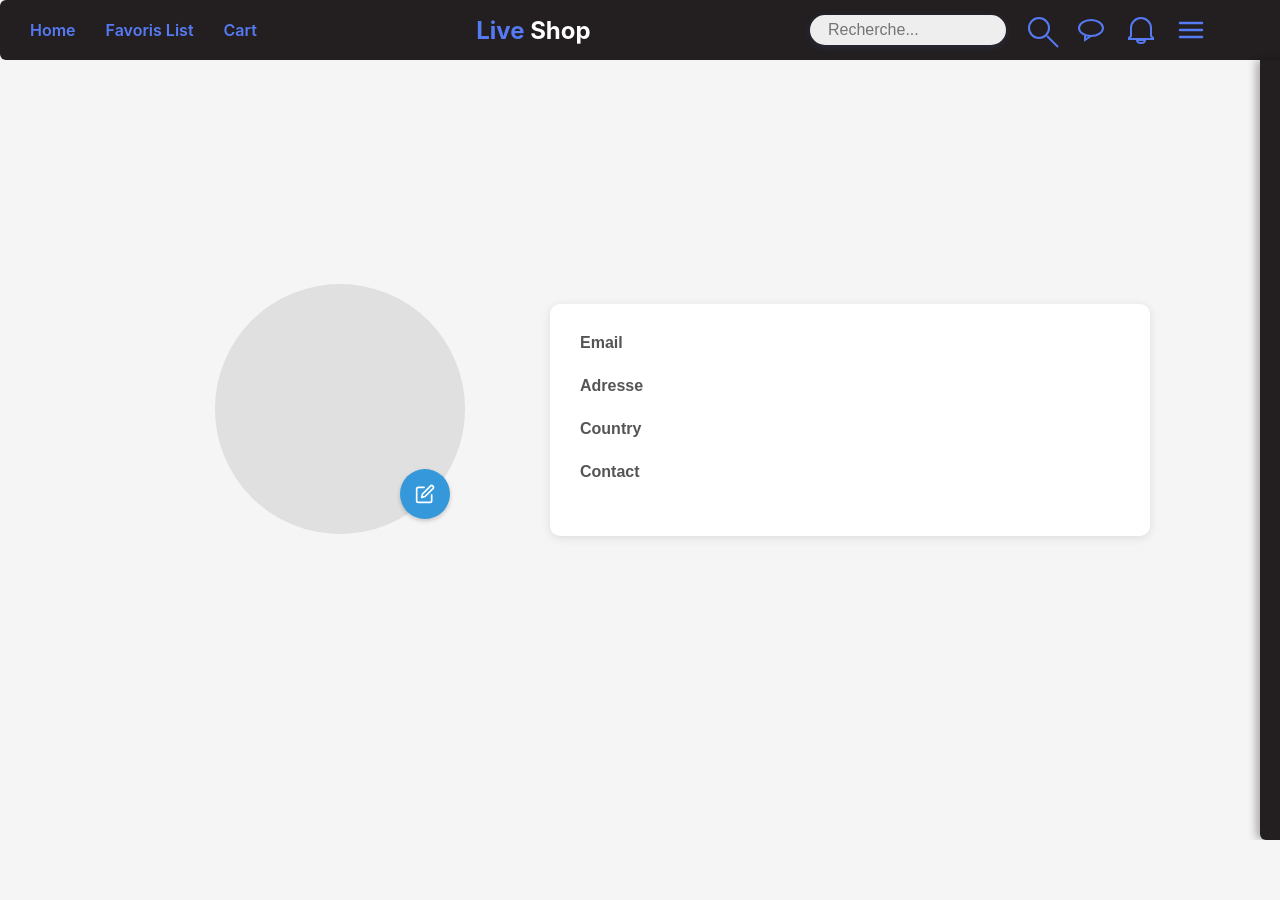
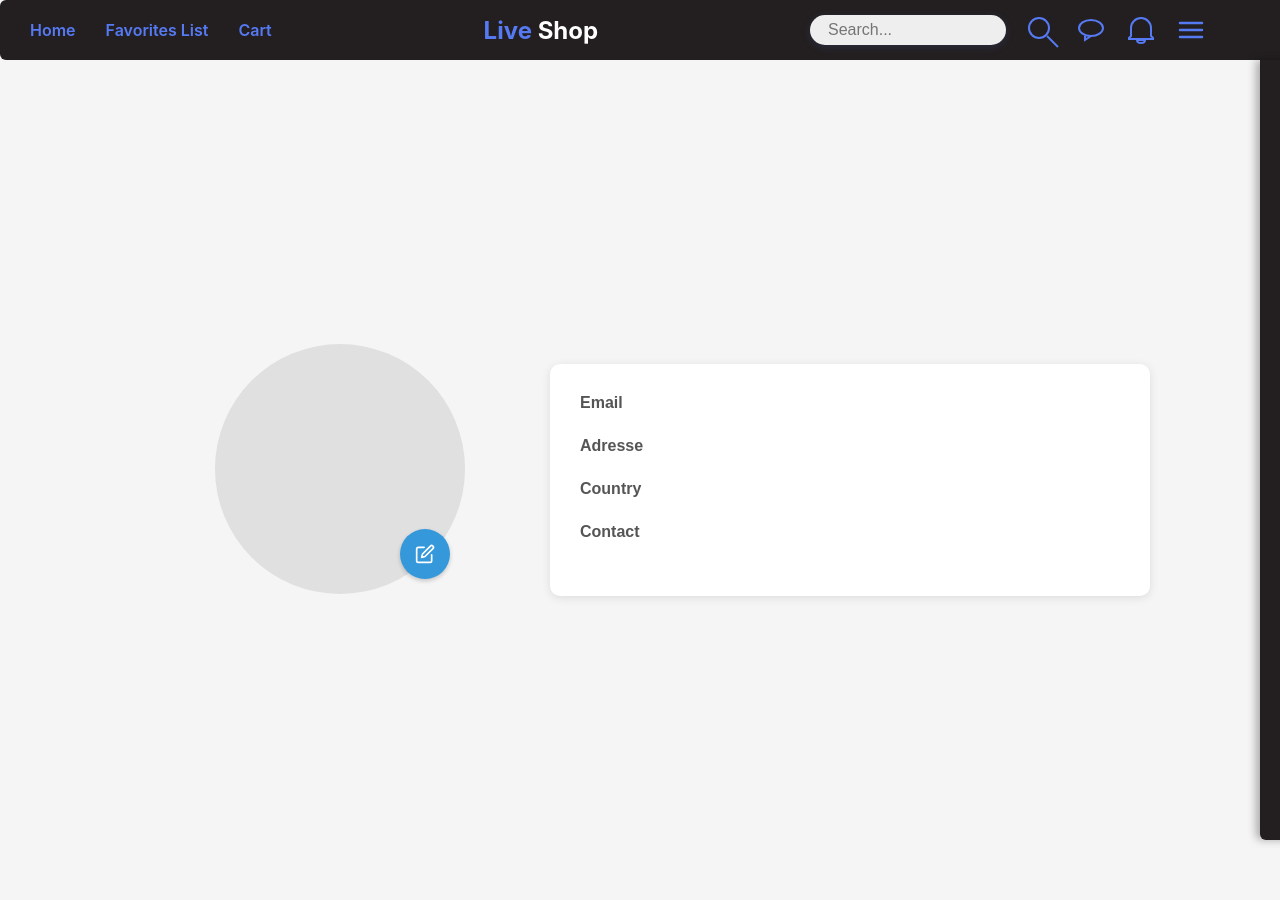
Before and after one commit to RebecaRakotomalala/LiveShopping, a Symfony app: template desktopLive/templates/client/profil.html.twig in a window 1280 px wide. Before the commit the page ends 840 px from the top, so only its background shows below. Run offline with Twig, Linux system fonts and the light colour scheme; the template is opened without the code that fills it, so the values that code supplies are empty; some libraries are stand-ins or nearby versions.

Commit message:
Update-navbar(Language)

```diff
--- a/desktopLive/templates/client/profil.html.twig
+++ b/desktopLive/templates/client/profil.html.twig
@@ -171,6 +171,7 @@
         body {
             font-family: Arial, sans-serif;
             margin: 0;
+            margin-top: 60px;
             padding: 20px;
             display: flex;
             justify-content: center;
@@ -197,6 +198,9 @@
             align-items: center;
             gap: 20px;
             width: 300px;
+            position: sticky;
+            top: 80px;
+            z-index: 1;
         }
         .avatar-circle {
             width: 250px;
--- a/desktopLive/templates/components/navbar.html.twig
+++ b/desktopLive/templates/components/navbar.html.twig
@@ -1,8 +1,9 @@
+<!-- NAVBAR -->
 <nav class="navbar">
     <div class="nav-links" id="navLinks">
-        <a href="#">Home</a>
-        <a href="#">Favoris List</a>
-        <a href="#">Cart</a>
+        <a href="#" data-i18n="home">Home</a>
+        <a href="#" data-i18n="favorites">Favoris List</a>
+        <a href="#" data-i18n="cart">Cart</a>
     </div>
 
     <span class="logo">
@@ -11,7 +12,7 @@
     </span>
 
     <div class="right-group">
-        <input class="search-bar" type="text" placeholder="Recherche...">
+        <input class="search-bar" type="text" placeholder="Recherche..." data-i18n-placeholder="search">
         <div class="icons">
             <span class="icon">
                 <!-- Loupe -->
@@ -44,33 +45,32 @@
         </div>
     </div>
 
-    <!-- Menu déroulant (mobile) -->
+    <!-- SIDE MENU -->
     <div class="side-menu" id="sideMenu">
         <div class="user-profile">
-            {# <div class="username">Username</div> #}
             <div class="user-menu">
-                <a href="/client/profil">Your profile</a>
+                <a href="/client/profil" data-i18n="profile">Your profile</a>
                 <div class="theme-toggle-container">
-                    <a>Theme change</a>
+                    <a data-i18n="theme">Theme change</a>
                     <label class="theme-toggle">
                         <input type="checkbox" id="themeToggle">
                         <span class="slider"></span>
                     </label>
                 </div>
                 <div class="theme-toggle-container">
-                    <a href="#">Language change</a>
-                    <label class="theme-toggle">
-                            <input type="checkbox">
-                            <span class="slider"></span>
-                        </label>
+                    <span data-i18n="language">Language</span>
+                    <div>
+                        <img src="https://flagcdn.com/fr.svg" alt="Français" width="20" class="lang-flag" data-lang="fr" style="cursor:pointer; margin-right:5px;">
+                        <img src="https://flagcdn.com/gb.svg" alt="English" width="20" class="lang-flag" data-lang="en" style="cursor:pointer;">
+                    </div>
                 </div>
-                <a href="#">Log out</a>
+                <a href="#" data-i18n="logout">Log out</a>
             </div>
         </div>
         <div class="side-menu-links">
-            <a href="#">Home</a>
-            <a href="#">Favoris List</a>
-            <a href="#">Cart</a>
+            <a href="#" data-i18n="home">Home</a>
+            <a href="#" data-i18n="favorites">Favoris List</a>
+            <a href="#" data-i18n="cart">Cart</a>
         </div>
     </div>
 </nav>
@@ -219,6 +219,11 @@
         font-family: 'Inter', Arial, sans-serif;
     }
 
+    .theme-toggle-container > span {
+        color: #567AF4;
+        cursor: default; /* optionnel, si tu ne veux pas que ça ressemble à un lien cliquable */
+    }
+
     .theme-toggle {
         position: relative;
         display: inline-block;
@@ -327,39 +332,78 @@
         const sideMenu = document.getElementById('sideMenu');
         const themeToggle = document.getElementById('themeToggle');
 
-        // Générer un identifiant unique basé sur le nom d'utilisateur affiché
         const usernameElement = document.querySelector('.username');
-        let userId = 'guest'; // Valeur par défaut
-
+        let userId = 'guest';
         if (usernameElement && usernameElement.textContent) {
             userId = usernameElement.textContent.trim().toLowerCase().replace(/\s+/g, '_');
         }
-
-        // Clé unique pour le stockage
         const userThemeKey = `user_theme_${userId}`;
-
-        // Charger le thème spécifique à cet utilisateur
         const savedTheme = localStorage.getItem(userThemeKey);
         if (savedTheme === 'dark') {
             document.body.classList.add('dark-theme');
             themeToggle.checked = true;
         }
 
-        burger.addEventListener('click', function () {
-            sideMenu.classList.toggle('active');
-        });
-
-        burger.addEventListener('keydown', function(e){
-            if(e.key === 'Enter' || e.key === ' ') {
+        burger.addEventListener('click', () => sideMenu.classList.toggle('active'));
+        burger.addEventListener('keydown', e => {
+            if (e.key === 'Enter' || e.key === ' ') {
                 e.preventDefault();
                 sideMenu.classList.toggle('active');
             }
         });
 
-        themeToggle.addEventListener('change', function () {
+        themeToggle.addEventListener('change', () => {
             const isDark = document.body.classList.toggle('dark-theme');
-            // Sauvegarde avec la clé utilisateur-spécifique
             localStorage.setItem(userThemeKey, isDark ? 'dark' : 'light');
+        });
+
+        // Internationalisation
+        const translations = {
+            fr: {
+                home: 'Accueil',
+                favorites: 'Liste de favoris',
+                cart: 'Panier',
+                profile: 'Votre profil',
+                theme: 'Changer thème',
+                language: 'Langue',
+                logout: 'Déconnexion',
+                search: 'Recherche...'
+            },
+            en: {
+                home: 'Home',
+                favorites: 'Favorites List',
+                cart: 'Cart',
+                profile: 'Your profile',
+                theme: 'Theme change',
+                language: 'Language',
+                logout: 'Log out',
+                search: 'Search...'
+            }
+        };
+
+        function setLanguage(lang) {
+            localStorage.setItem('site_language', lang);
+            const dict = translations[lang];
+            document.querySelectorAll('[data-i18n]').forEach(el => {
+                const key = el.getAttribute('data-i18n');
+                if (dict[key]) el.textContent = dict[key];
+            });
+            document.querySelectorAll('[data-i18n-placeholder]').forEach(el => {
+                const key = el.getAttribute('data-i18n-placeholder');
+                if (dict[key]) el.setAttribute('placeholder', dict[key]);
+            });
+        }
+
+        // Set language from localStorage or default to English
+        const savedLang = localStorage.getItem('site_language') || 'en';
+        setLanguage(savedLang);
+
+        // Flag click event
+        document.querySelectorAll('.lang-flag').forEach(flag => {
+            flag.addEventListener('click', () => {
+                const lang = flag.getAttribute('data-lang');
+                setLanguage(lang);
+            });
         });
     });
 </script>
```
